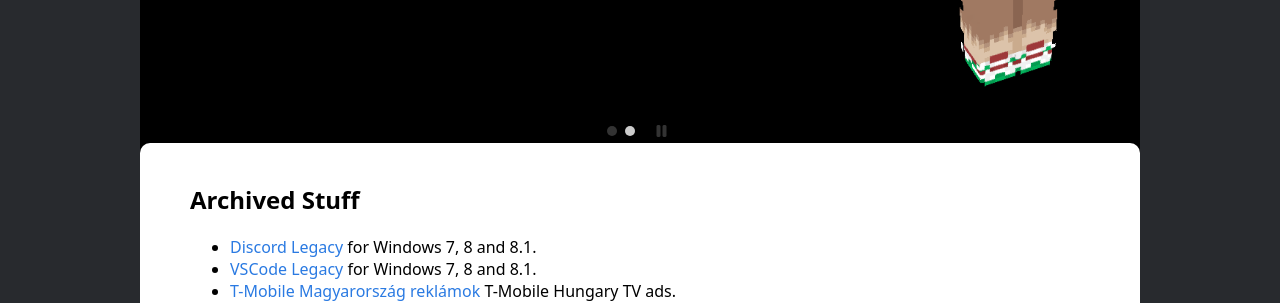
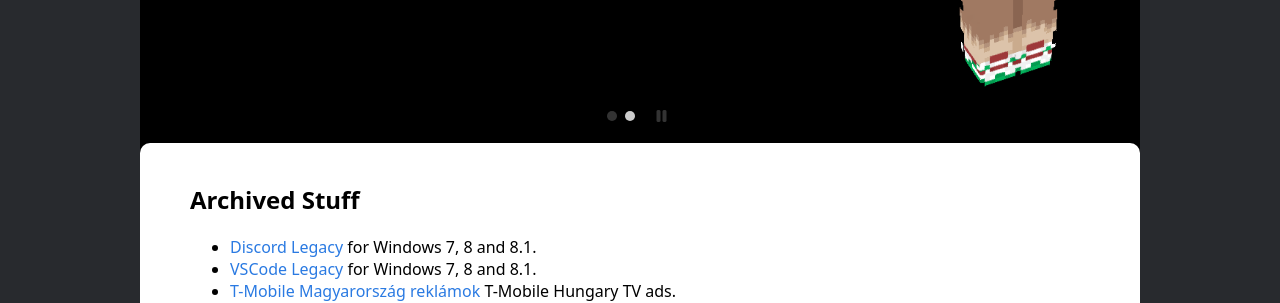
Before and after one commit to veryuniqueusrnm/veryuniqueusrnm.github.io, a Jekyll site: the page built from index.md, in a window 1280 px wide. Shown: the part 392-695 px from the top of the page. Built offline with Jekyll 4.4.1, drawn with Linux system fonts in a browser that asks for light colours; nearby versions of some CDN libraries; comment, search, counter and statistics services are not loaded.

Commit message:
Update style.css

```diff
--- a/assets/css/style.css
+++ b/assets/css/style.css
@@ -528,7 +528,6 @@ div.container section.hero div.description img.promo {
   display: flex;
   justify-content: center;
   align-items: center;
-        padding: 15px 0;
 }
 
 .dots-container {
@@ -550,8 +549,6 @@ div.container section.hero div.description img.promo {
 .dot.active {
   background: #ccc;
 }
-
-
 
 .play-pause-btn {
   background: none;
```
Lines whose indentation alone changed are shown as unchanged.
